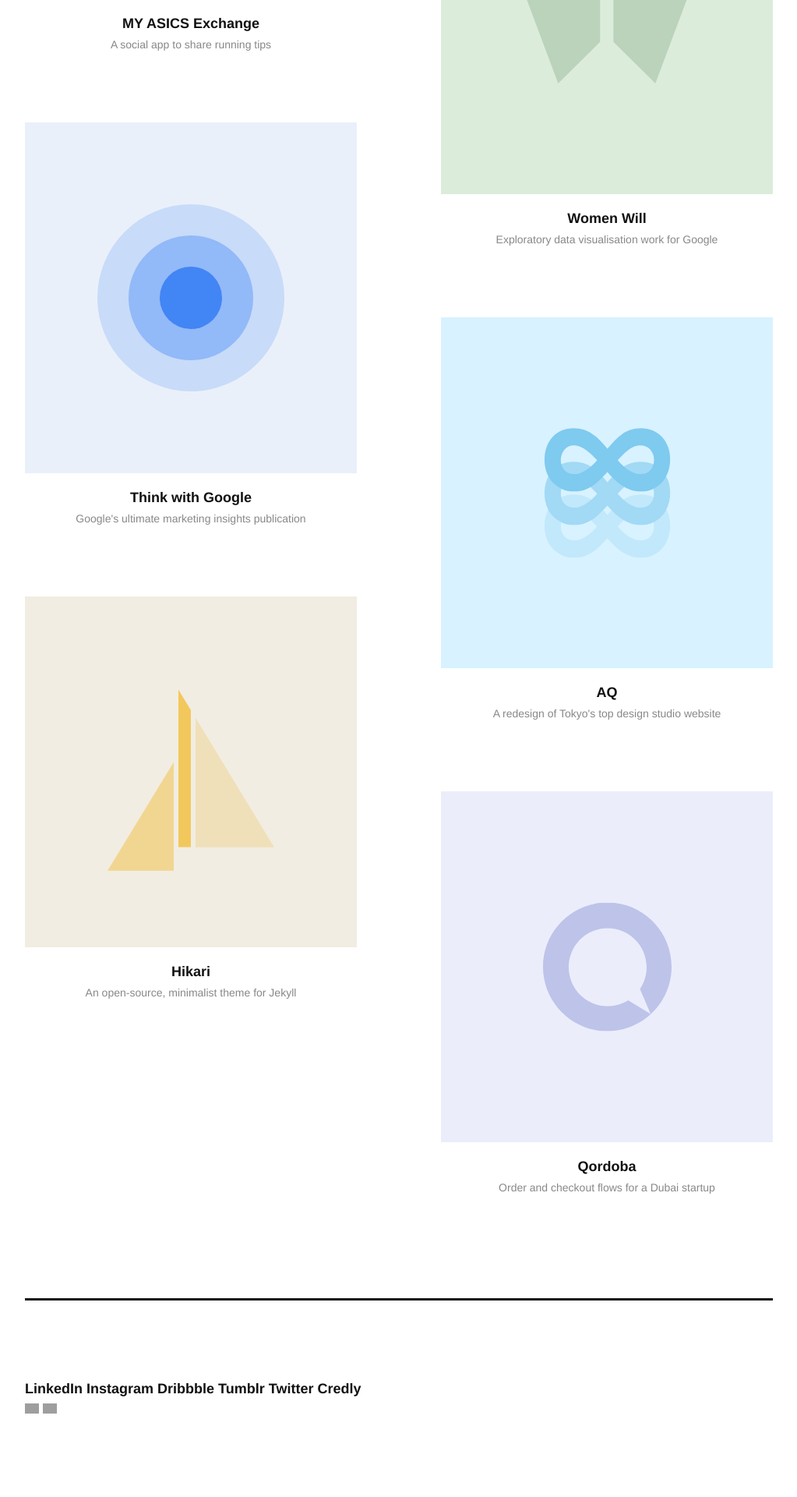
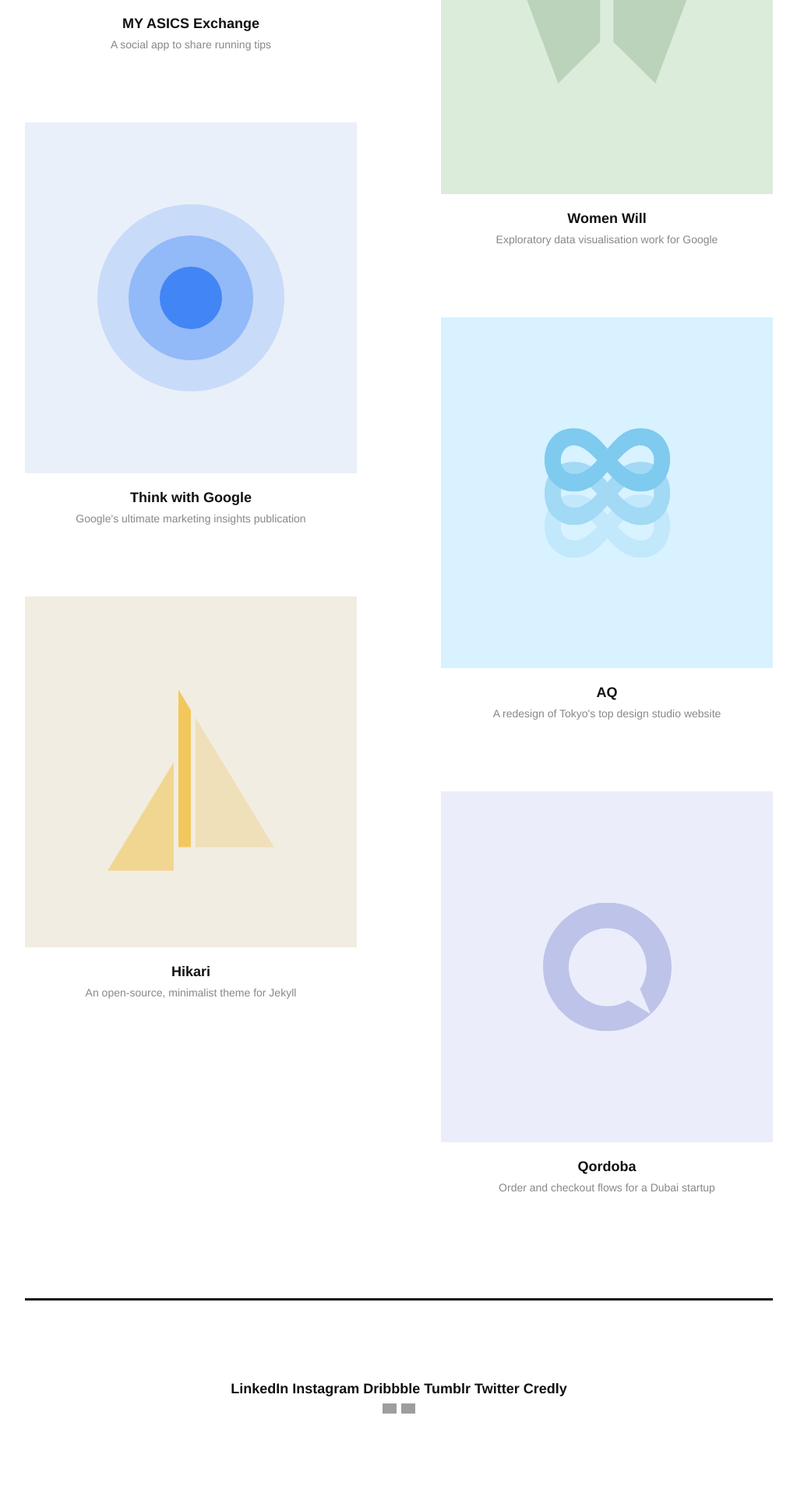
Before and after one commit to vaidesign/vaidesign.github.io, a Jekyll site: the page built from index.html, in a window 1280 px wide. Shown: the part 3137-5057 px from the top of the page at 78% size, without its empty margins (128-1151 px from the left). Built offline with Jekyll 4.4.1, drawn with Linux system fonts in a browser that asks for light colours; grey boxes are pictures that could not be loaded.

Commit message:
Update footer.html

```diff
--- a/_includes/footer.html
+++ b/_includes/footer.html
@@ -1,5 +1,5 @@
 <footer class="site-footer">
-  <div style="align:center;">
+  <div style="text-align:center;">
 <a href="inta">LinkedIn</a>
 <a href="inta">Instagram</a>
 <a href="inta">Dribbble</a>
```
